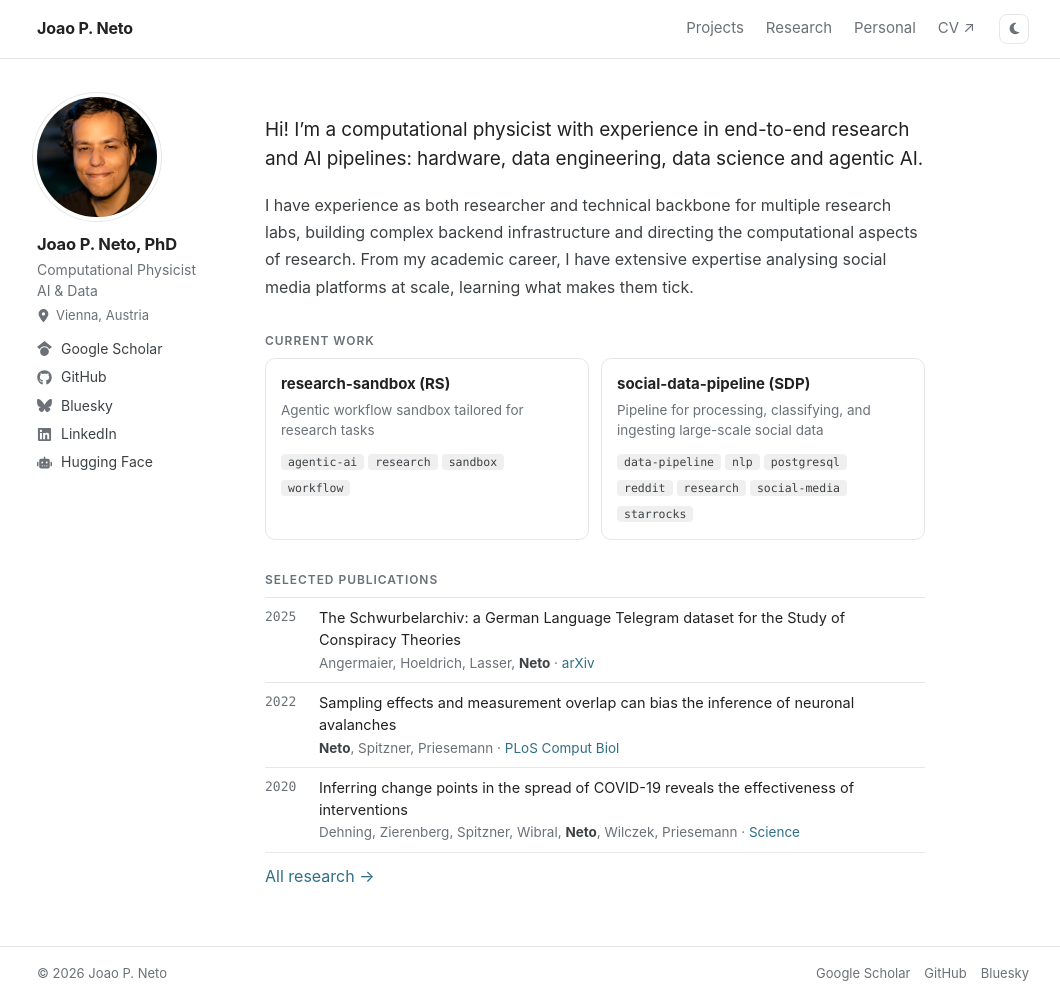
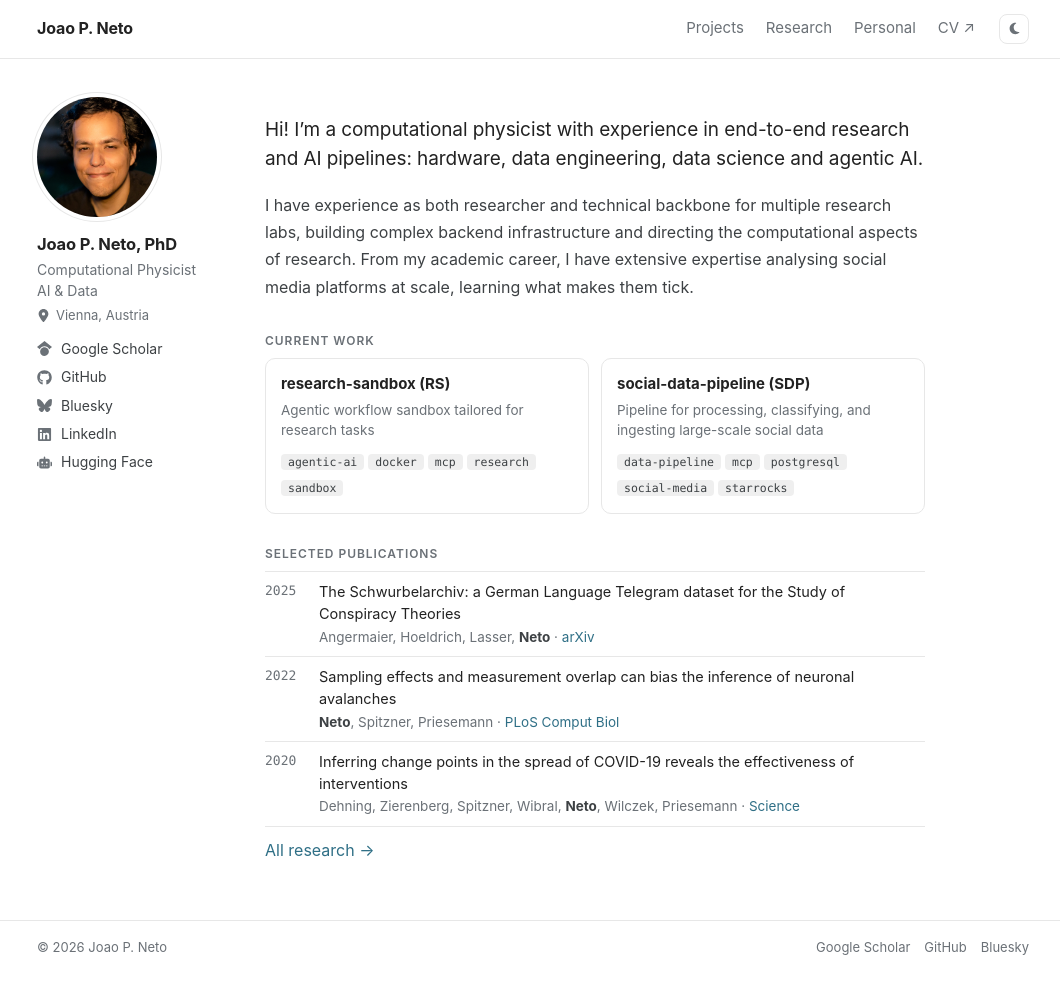
Before and after one commit to joaopn/joaopn.github.io, a Jekyll site: the page built from _pages/about.md, in a window 1280 px wide. Shown: the whole page, without its empty margins (107-1167 px from the left). Built offline with Jekyll 4.4.1, drawn with Linux system fonts in a browser that asks for light colours; after the commit the page ends 973 px from its top, so only the background shows below that.

Commit message:
content: balance RS and SDP card tags
Five tags each, purpose then stack, with mcp shared:
RS  agentic-ai, docker, mcp, research, sandbox
SDP data-pipeline, mcp, postgresql, social-media, starrocks

```diff
--- a/_data/projects.yml
+++ b/_data/projects.yml
@@ -1,6 +1,8 @@
 # Projects page and homepage "Current work" read from this file.
 # Text fields are the maintainer's own words (GitHub descriptions or existing site text): copy, never write.
 #   featured: big cards (homepage + top of /projects/). `docs:` adds a Docs button once a docs site exists.
+#             `topics` are the curated card tags agreed with the maintainer (5 each, `mcp` shared); mirror them
+#             on the repos' GitHub topics when those change.
 #   list:     one-line rows. `wiki: true` adds a Wiki button (GitHub wiki).
 #   models:   Hugging Face models, linked once through the collection.
 
@@ -8,12 +10,12 @@ featured:
   - name: "research-sandbox (RS)"
     repo: joaopn/research-sandbox
     description: "Agentic workflow sandbox tailored for research tasks"
-    topics: [agentic-ai, research, sandbox, workflow]
+    topics: [agentic-ai, docker, mcp, research, sandbox]
     # docs: https://joaopn.github.io/research-sandbox/
   - name: "social-data-pipeline (SDP)"
     repo: joaopn/social-data-pipeline
     description: "Pipeline for processing, classifying, and ingesting large-scale social data"
-    topics: [data-pipeline, nlp, postgresql, reddit, research, social-media, starrocks]
+    topics: [data-pipeline, mcp, postgresql, social-media, starrocks]
     # docs: https://joaopn.github.io/social-data-pipeline/
 
 list:
```
